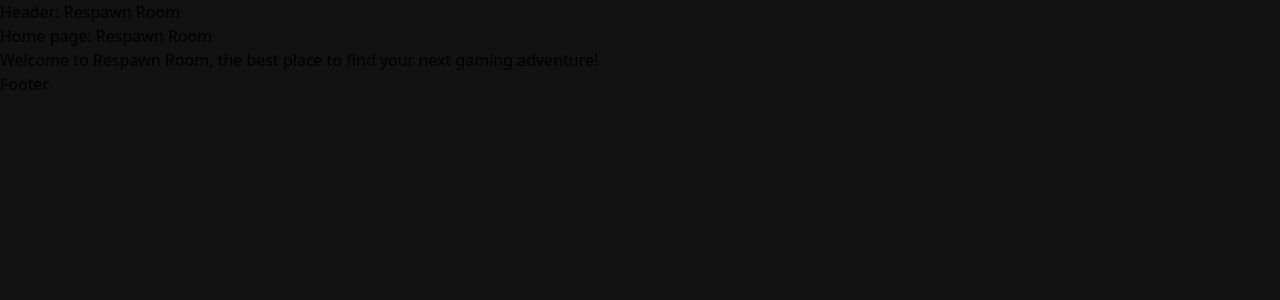
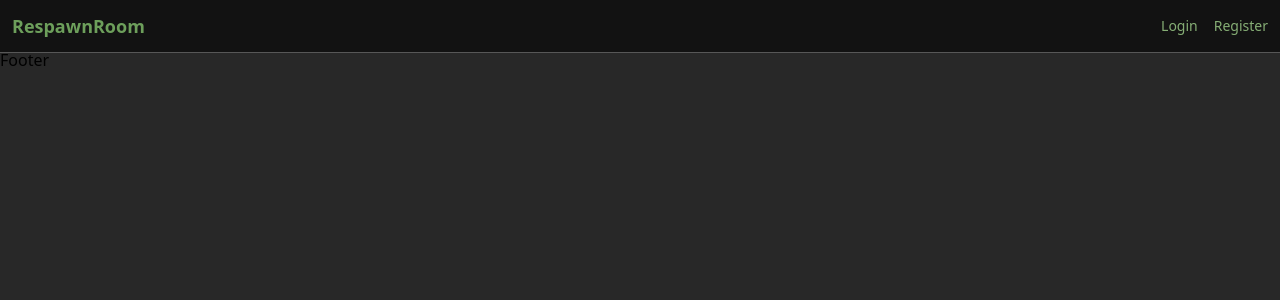
Before and after one commit to Schanze117/RespawnRoom, a React (Vite) app in the folder client/: page / in a window 1280 px wide. Shown: the top 300 px of the page. Built offline with nearby package versions, Linux system fonts and the light colour scheme.

Commit message:
Set up the structure for the header

```diff
--- a/client/index.html
+++ b/client/index.html
@@ -6,7 +6,7 @@
     <link rel="stylesheet" href="./src/index.css" />
     <title>RespawnRoom</title>
   </head>
-  <body class="bg-surface-900">
+  <body class="bg-surface-800">
     <div id="root"></div>
     <script type="module" src="/src/main.jsx"></script>
   </body>
--- a/client/src/components/Header.jsx
+++ b/client/src/components/Header.jsx
@@ -1,8 +1,21 @@
+import { Link } from "react-router-dom";
 
 export default function Header() {
     return (
         <header>
-        <h1>Header: Respawn Room</h1>
+            <div className="fixed top-0 z-10 w-full bg-surface-900 border-b border-surface-600">
+                <div className="px-3 py-3">
+                    <div className="flex items-center justify-between">
+                        <div className="flex items-center space-x-4">
+                            <Link to="/" className="text-lg font-bold text-primary-600">RespawnRoom</Link>
+                        </div>
+                        <div className="flex items-center space-x-4">
+                            <a href="/login" className="text-sm font-medium text-primary-500">Login</a>
+                            <a href="/register" className="text-sm font-medium text-primary-500">Register</a>
+                        </div>
+                    </div>
+                </div>
+            </div>
         </header>
     );
 }
--- /dev/null
+++ b/client/src/components/Nav.jsx
@@ -0,0 +1 @@
+export default function Nav() {}
--- a/client/src/index.css
+++ b/client/src/index.css
@@ -26,3 +26,29 @@
     --color-tonal-500: #737771;
     --color-tonal-400: #8d908c;
 }
+
+:root {
+    --color-dark: #000000;
+    --color-light: #ffffff;
+
+    --color-primary-900: #187000;
+    --color-primary-800: #3a7f26;
+    --color-primary-700: #558f41;
+    --color-primary-600: #6d9f5b;
+    --color-primary-500: #86ae75;
+    --color-primary-400: #9ebe90;
+
+    --color-surface-900: #121212;
+    --color-surface-800: #282828;
+    --color-surface-700: #3f3f3f;
+    --color-surface-600: #575757;
+    --color-surface-500: #717171;
+    --color-surface-400: #8b8b8b;
+
+    --color-tonal-900: #161b13;
+    --color-tonal-800: #2b3028;
+    --color-total-700: #42463f;
+    --color-tonal-600: #5a5e58;
+    --color-tonal-500: #737771;
+    --color-tonal-400: #8d908c;
+}
--- a/client/src/main.jsx
+++ b/client/src/main.jsx
@@ -1,4 +1,4 @@
-import ReactDOM from 'react-dom';
+import ReactDOM from 'react-dom/client';
 import { createBrowserRouter, RouterProvider } from 'react-router-dom';
 import './index.css'
 
```
